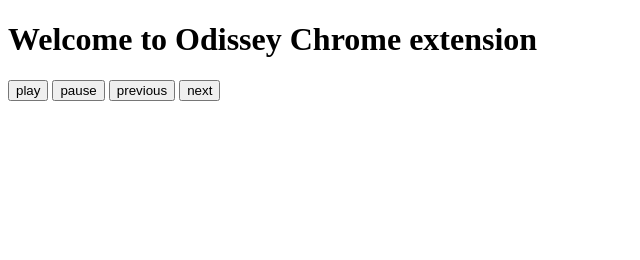
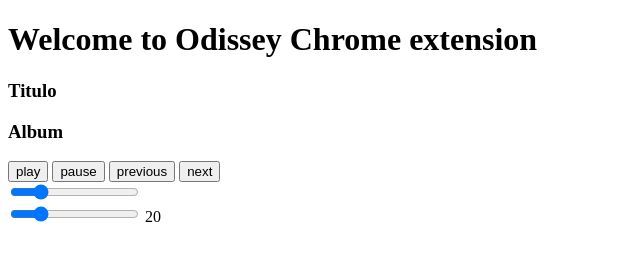
Before and after one commit to kevinlml98/OdisseyChromeExtension, a website: page client/src/index.html in a window 1280 px wide. Shown: the whole page, without its empty margins (0-640 px from the left). Drawn offline with Linux system fonts and the light colour scheme.

Commit message:
TAGS html5
Se añadió tags para manejar el volumen y el nivel de reproducción del video. Aún no configurados

```diff
--- a/client/src/index.html
+++ b/client/src/index.html
@@ -16,16 +16,37 @@
 
     <!-- Main -->
 
-    <div id="player"></div>
+    <main>
 
-    <input type="button" value="play" onclick="playVideo()">
-    <input type="button" value="pause" onclick="pauseVideo()">
-    <input type="button" value="previous" onclick="previousVideo()">
+    <section>
+        <article>
+            <div id="player"></div>
+        </article>
+        <article>
+            <h3>Titulo</h3>
+            <h3>Album</h3>
+        </article>
+    </section>
+
+    <section>
+        <input type="button" value="play" onclick="playVideo()">
+        <input type="button" value="pause" onclick="pauseVideo()">
+        <input type="button" value="previous" onclick="previousVideo()">
+        <input type="button" value="next" onclick="nextVideo()">
+    </section>
+
+    <section>
+        <input type="range" name="video_progress" id="video_progress" value="20" min="0" max="100" step="1">
+        <output class="vp-output" for="video_progress"></output>
+    </section>
+
+    <section>
+        <input type="range" name="volumen" id="volumen" value="20" min="0" max="100" step="1">
+        <output class="volumen-output" for="volumen"></output>
+    </section>
 
 
-    <input type="button" value="next" onclick="nextVideo()">
-
-
+    </main>
 
     <!--Footer -->
     <footer>
--- a/client/src/js/index.js
+++ b/client/src/js/index.js
@@ -13,7 +13,7 @@
         width: '640',
         videoId: 'M7lc1UVf-VE',
         events: {
-            'onReady': onPlayerReady
+            //'onReady': onPlayerReady
         }
     });
 }
@@ -31,3 +31,14 @@
 function pauseVideo() {
     player.pauseVideo();
 }
+
+//player.getDuration():Number muestra la duración de video
+
+const volumen = document.querySelector('#volumen')
+const output = document.querySelector('.volumen-output')
+
+output.textContent = volumen.value
+
+volumen.addEventListener('input', function() {
+  output.textContent = volumen.value
+});
```
